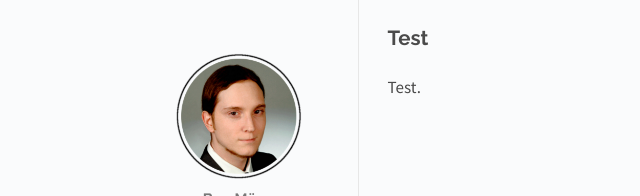
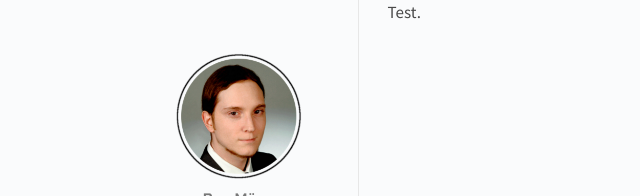
Before and after one commit to moews/moews.github.io, a Jekyll site: the page built from _posts/2017-03-28-home.md, in a window 1280 px wide. Shown: the top 196 px of the page, without its empty margins (0-640 px from the left). Built offline with Jekyll 4.4.1, drawn with Linux system fonts in a browser that asks for light colours.

Commit message:
Update 2017-03-28-home.md

```diff
--- a/_posts/2017-03-28-home.md
+++ b/_posts/2017-03-28-home.md
@@ -7,21 +7,4 @@
 hidden: true
 ---
 
-
-
-
-
-
-
-
-
-
-
-
-
-
-
-
-## Test
-
-Test.
+>Test.
```
